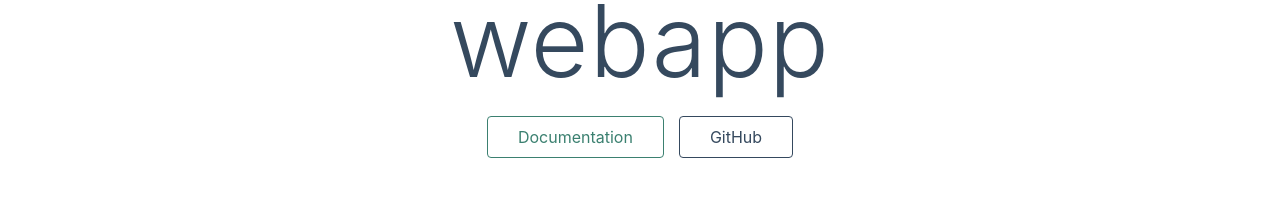
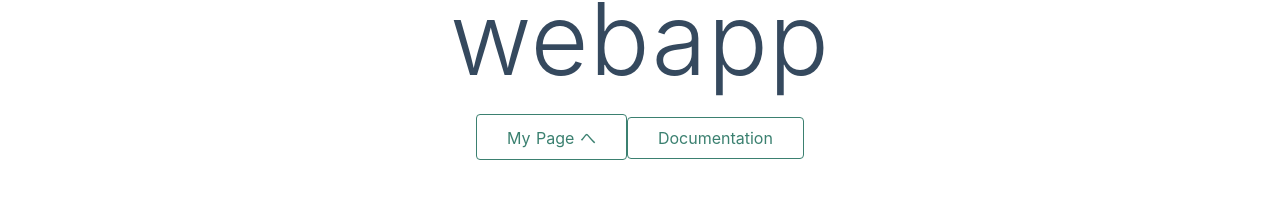
Before and after one commit to kazukishimamoto/nuxt-firebase-sample, a Nuxt app: page / in a window 1280 px wide. Shown: the part 462-660 px from the top of the page. Built offline with nearby package versions, Linux system fonts and the light colour scheme.

Commit message:
mypageへの遷移

```diff
--- a/pages/index.vue
+++ b/pages/index.vue
@@ -7,20 +7,19 @@
       </h1>
       <div class="links">
         <a
+          href="/mypage"
+          rel="noopener noreferrer"
+          class="button--green"
+        >
+          My Page へ
+        </a>
+        <a
           href="https://nuxtjs.org/"
           target="_blank"
           rel="noopener noreferrer"
           class="button--green"
         >
           Documentation
-        </a>
-        <a
-          href="https://github.com/nuxt/nuxt.js"
-          target="_blank"
-          rel="noopener noreferrer"
-          class="button--grey"
-        >
-          GitHub
         </a>
       </div>
     </div>
```
